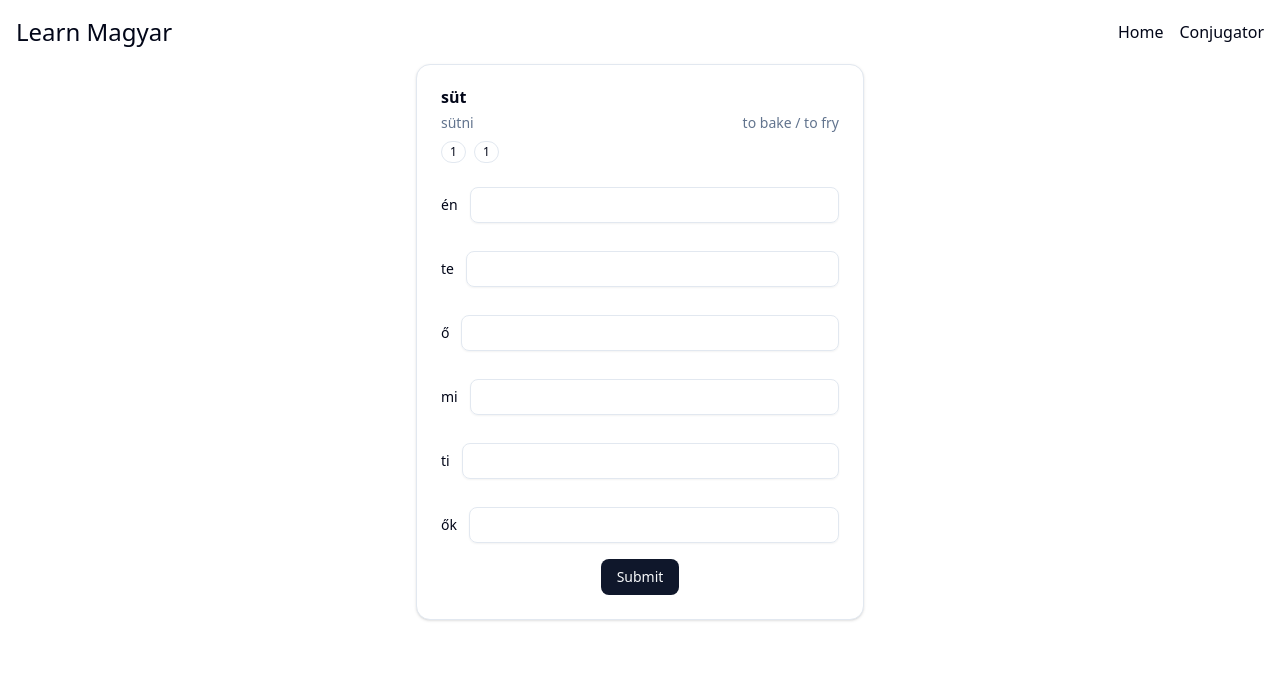
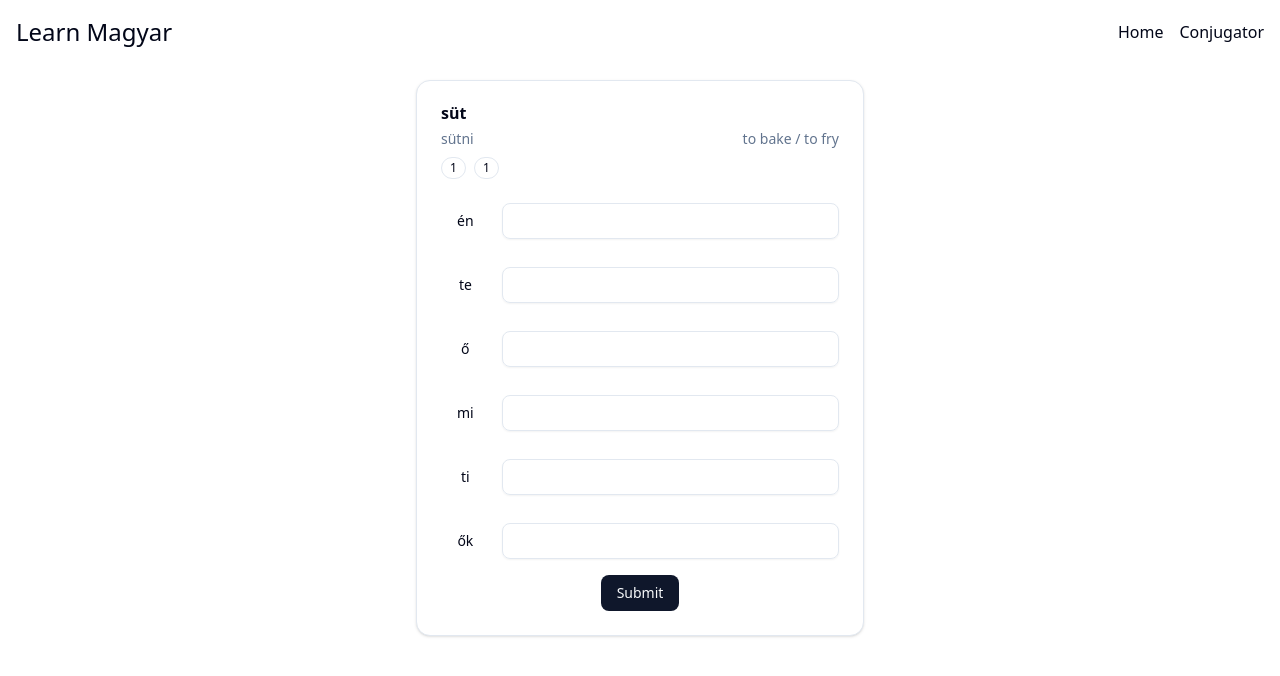
Before and after one commit to aberger3647/magyar, a React (Vite) app: page /conjugator/1/1 in a window 1280 px wide. Shown: the top 676 px of the page. Built offline with nearby package versions, Linux system fonts and the light colour scheme.

Commit message:
small styling changes

```diff
--- a/src/App.tsx
+++ b/src/App.tsx
@@ -11,7 +11,7 @@ function Layout() {
   return (
     <>
       <Nav />
-        <main className="flex flex-col items-center gap-4 pb-4">
+        <main className="flex flex-col items-center gap-4 p-4">
       <Outlet />
       </main>
     </>
--- a/src/components/Conjugator.tsx
+++ b/src/components/Conjugator.tsx
@@ -140,7 +140,7 @@ export const Conjugator = () => {
                           data-invalid={isInvalid}
                           orientation="horizontal"
                         >
-                          <FieldLabel htmlFor={field.name}>
+                          <FieldLabel htmlFor={field.name} className="w-14 justify-center text-center">
                             {pronoun}
                           </FieldLabel>
                           <Input
@@ -149,7 +149,7 @@ export const Conjugator = () => {
                             value={field.state.value}
                             onBlur={field.handleBlur}
                             onChange={(e) => field.handleChange(e.target.value)}
-                            className={isCorrect ? "border-green-500" : ""}
+                            className={`${isCorrect ? "border-green-500" : ""} w-64 md:w-96`}
                             aria-invalid={isInvalid}
                             autoComplete="off"
                           />
```
Also changed, not shown: src/components/QuizPrefsForm.tsx (+0 -8 lines).
